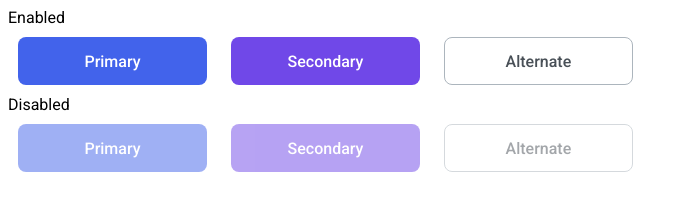
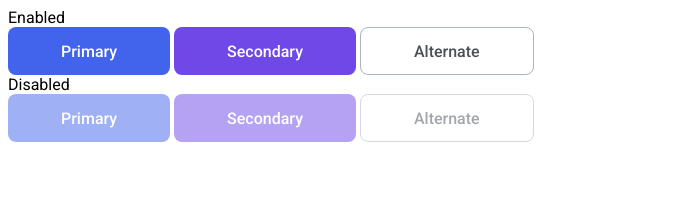
Before and after one commit to js-tasks-ru/htmlcss-20220519_alexdolzenko, a website: page 03-lection1/01-button/index.html in a window 1280 px wide. Shown: the whole page, without its empty margins (0-688 px from the left). Drawn offline with Linux system fonts and the light colour scheme.

Commit message:
Исправил замечания по кнопкам.

```diff
--- a/03-lection1/01-button/button.css
+++ b/03-lection1/01-button/button.css
@@ -1,20 +1,12 @@
 /* Стилизация кнопки */
-@import '../../assets/css/main.css';
-:root {
-    --color-primary-blue: #4263EB;
-    --color-secondary-purple: #7048E8;
-    --color-primary-intensive-blue: #2342C0;
-    --color-secondary-intensive-purple: #5028C6;
-}
-
 .btn {
-    width: 189px;
     height: 48px;
-    margin: 10px;
+    padding: 0 53px;
     cursor: pointer;
     border: none;
     box-sizing: border-box;
     border-radius: 8px;
+    font-family: 'Roboto', serif;
     font-style: normal;
     color: var(--white);
     font-weight: 500;
@@ -32,7 +24,7 @@
 }
 
 .btn--alternate {
-    background-color: var(--color-white);
+    background-color: var(--white);
     border: 1px solid var(--grey-3);
     color: var(--grey-4);
 }
@@ -49,7 +41,7 @@
     border: 1px solid var(--black);
 }
 
-.btn[disabled]{
+.btn[disabled] {
     opacity: 50%;
     cursor: not-allowed;
 }
--- a/assets/css/main.css
+++ b/assets/css/main.css
@@ -12,11 +12,17 @@
     --grey-3: #ACB5BD;
     --grey-4: #495057;
 
+    --color-primary-blue: #4263EB;
+    --color-secondary-purple: #7048E8;
+    --color-primary-intensive-blue: #2342C0;
+    --color-secondary-intensive-purple: #5028C6;
+
     --error: var(--red);
     --success: var(--blue);
 
     --primary: var(--blue);
     --secondary: var(--purple);
+
 }
 
 * {
```
